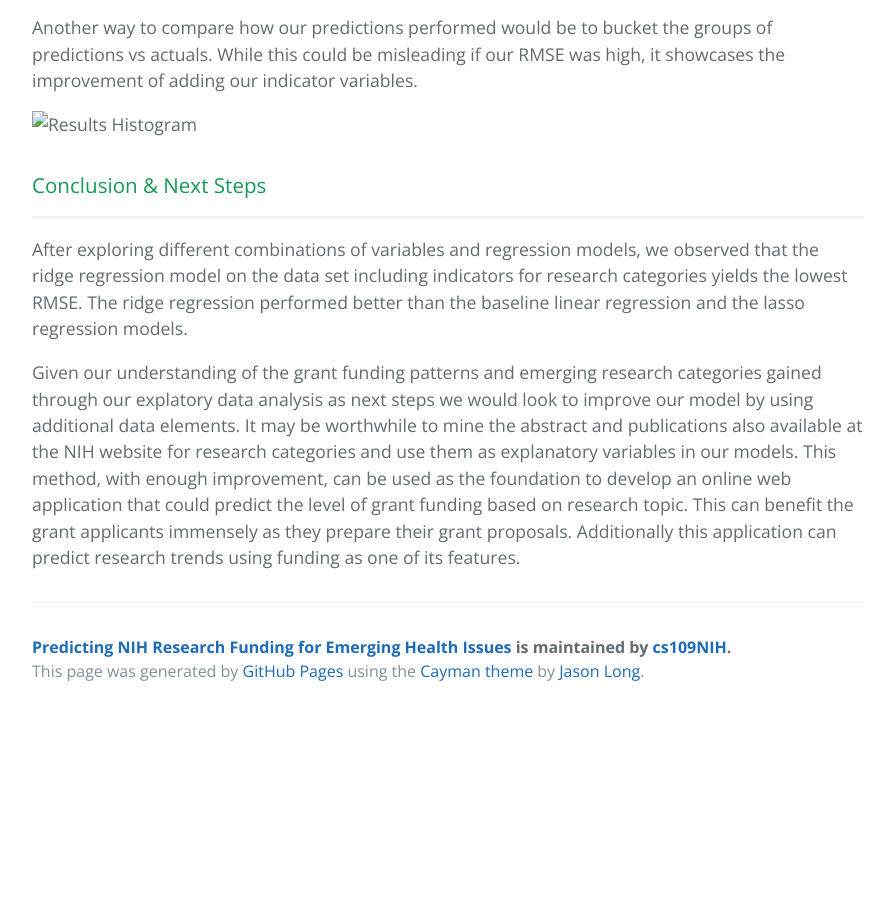
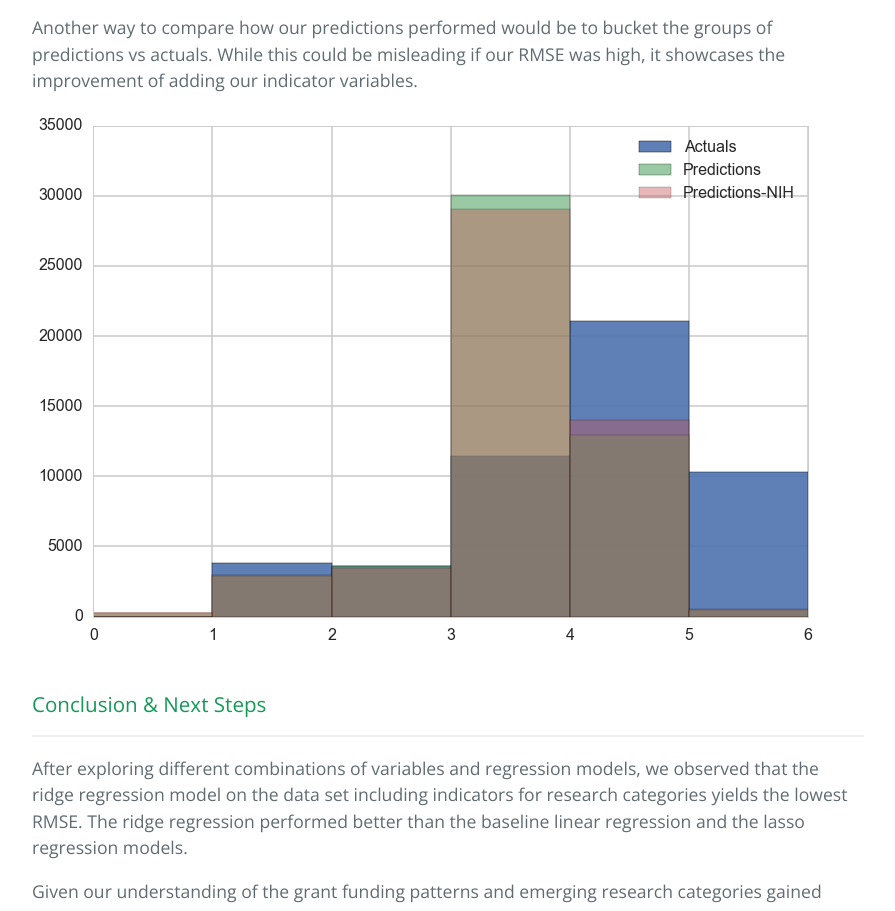
Before and after one commit to cs109NIH/eHealth, a plain HTML site: page index.html in a window 1280 px wide. Shown: the part 5923-6834 px from the top of the page, without its empty margins (192-1087 px from the left). Before the commit the page ends 6638 px from the top, so only its background shows below. Drawn offline with nearby package versions, Linux system fonts and the light colour scheme.

```diff
--- a/index.html
+++ b/index.html
@@ -92,7 +92,7 @@
 
 <p>Another way to compare how our predictions performed would be to bucket the groups of predictions vs actuals. While this could be misleading if our RMSE was high, it showcases the improvement of adding our indicator variables.</p>
 
-<p><img src="./Images/ResultsHistogram.png" alt="Results Histogram"></p>
+<p><img src="./Images/ResultHistogram.png" alt="Results Histogram"></p>
 
 <h3>
 <a id="conclusion--next-steps" class="anchor" href="#conclusion--next-steps" aria-hidden="true"><span class="octicon octicon-link"></span></a>Conclusion &amp; Next Steps</h3>
```
Also changed, not shown: params.json (+1 -1 lines).
